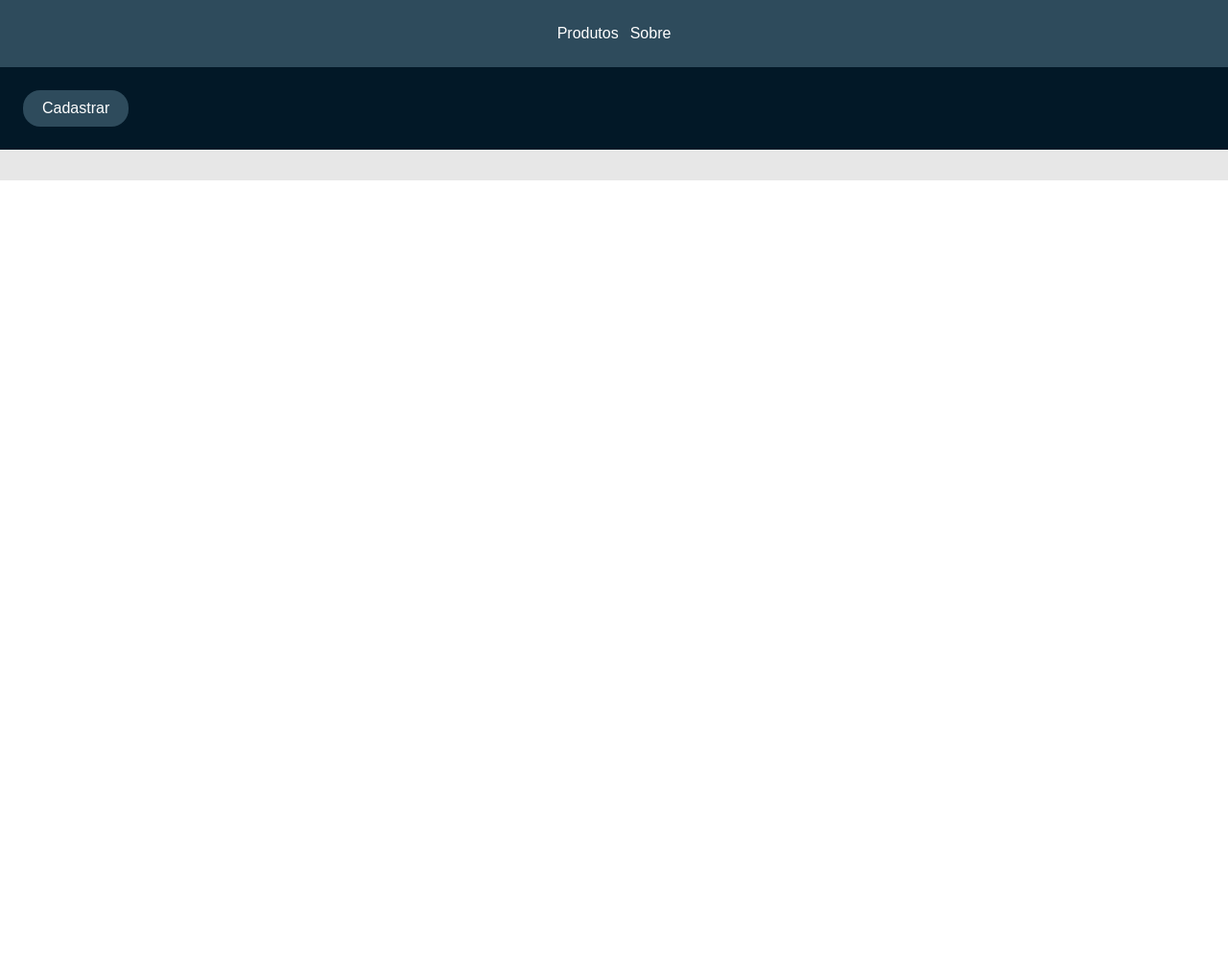
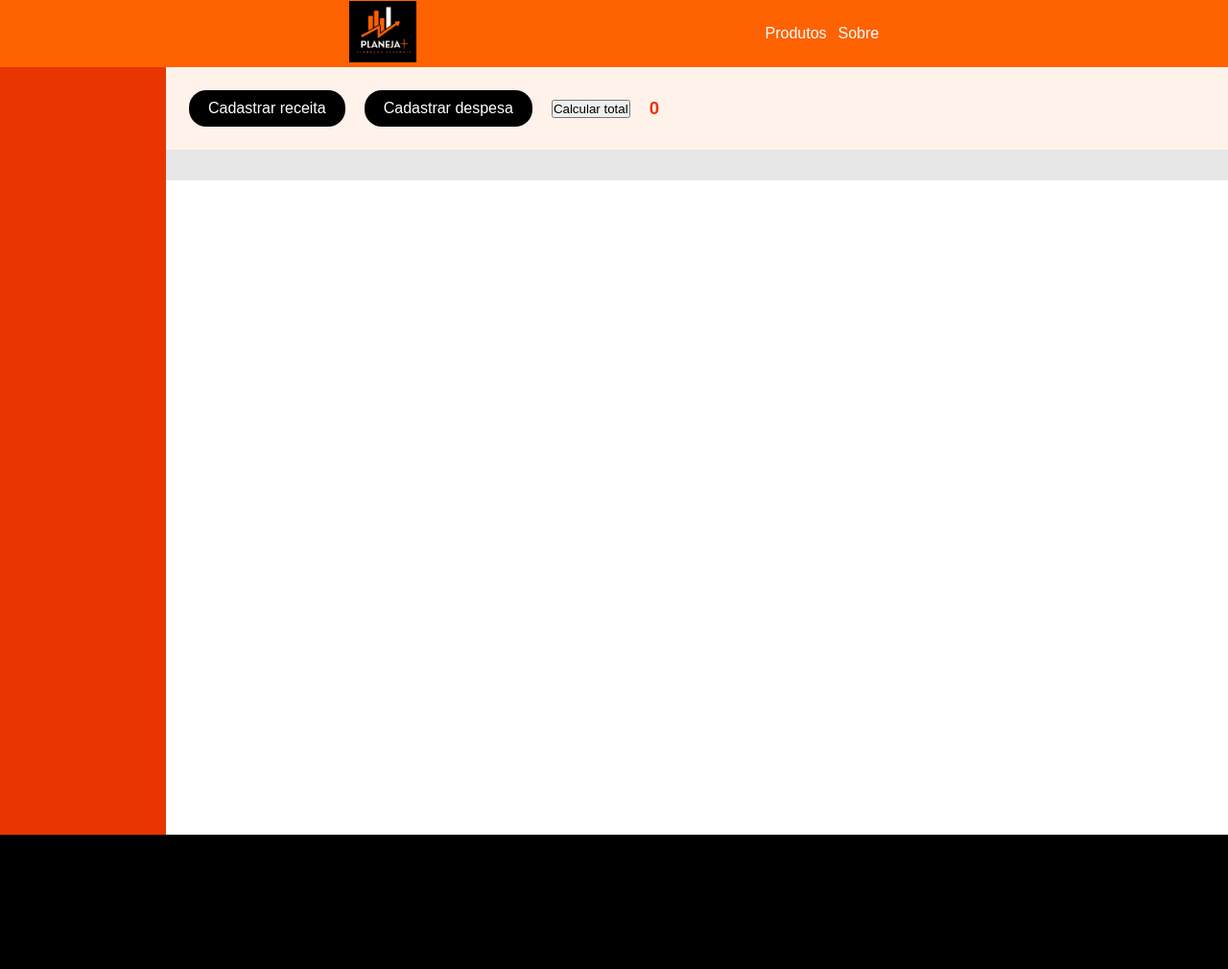
Before and after one commit to FernandoMorenoFernandes/prova-web, a Flask app: page / in a window 1280 px wide. Shown: the whole page at 96% size. Before the commit the page ends 188 px from the top, so only its background shows below. Run offline with Flask 3, Linux system fonts and the light colour scheme.

Commit message:
Primeiro comit

```diff
--- a/main.py
+++ b/main.py
@@ -4,9 +4,18 @@ app = Flask(__name__)
 
 lista = []
 
-@app.route("/")
-def produtos():
-    return render_template("tela_produtos.html", itens = lista)
+
+@app.route('/', methods=['GET', 'POST'])
+def index():
+    total = 0
+    if request.method == 'GET':
+        for item in lista:
+            if item['isreceita'] == 1:
+                total += int(item['preco'])
+            else:
+                total -= int(item['preco'])
+    return render_template("tela_produtos.html", itens=lista, total=total)
+
 
 @app.route("/produto/novo")
 def get_produto_novo():
@@ -14,35 +23,41 @@ def get_produto_novo():
     item = {}
     if id > 0:
         item = lista[id-1]
-    return render_template("produto_novo.html",item = item)
+    return render_template("produto_novo.html", item=item)
+
 
 @app.route("/produto/novo", methods=["POST"])
 def produto_novo():
     form_data = request.form
     index = int(request.args.get("id"))
+    isreceita = int(request.args.get("receita"))
     if index > 0:
         atualizado = {
             "id": index,
             "nome": form_data["nome"],
-            "preco": form_data["preco"]
+            "preco": form_data["preco"],
+            "isreceita": isreceita
         }
         lista[index-1] = atualizado
     else:
         novo = {
             "id": len(lista) + 1,
             "nome": form_data["nome"],
-            "preco": form_data["preco"]
+            "preco": form_data["preco"],
+            "isreceita": isreceita
         }
         lista.append(novo)
+        print(lista)
 
-    return redirect(url_for("produtos"))
+    return redirect(url_for("index"))
+
 
 @app.route("/produto/excluir")
 def produto_excluir():
     id = int(request.args.get("id"))
     lista.remove(lista[id-1])
-    return redirect(url_for("produtos"))
+    return redirect(url_for("index"))
 
 
 if __name__ == "__main__":
-    app.run("localhost", 5000, True)
+    app.run("localhost", 55000, True)
--- a/templates/produto_novo.html
+++ b/templates/produto_novo.html
@@ -1,5 +1,5 @@
 <!DOCTYPE html>
-<html lang="en">
+<html lang="pt-br">
 <head>
     <meta charset="UTF-8">
     <meta http-equiv="X-UA-Compatible" content="IE=edge">
--- a/templates/tela_produtos.html
+++ b/templates/tela_produtos.html
@@ -8,6 +8,7 @@
 </head>
 <body>
     <header>
+        <a><img src="logo.png"></a>
         <nav>
             <ul>
                 <li><a href="*">Produtos</a></li>
@@ -16,9 +17,16 @@
         </nav>
     </header>
     <main>
+        <aside>
+
+        </aside>
         <div class="container">
             <div class="container-header">
-                <a href="/produto/novo?id=0">Cadastrar</a>
+                <a href="/produto/novo?id=0&receita=1">Cadastrar receita</a>
+                <a href="/produto/novo?id=0&receita=0">Cadastrar despesa</a>
+                <button onclick="load()" id="calcula-total">Calcular total</button>
+                <h3 id="total">{{total}}</h3>
+
 
             </div>
             <div class="produtos-wrapper">
@@ -27,7 +35,7 @@
                         <p>Nome: {{item.nome}}</p>
                         <p>Preço: {{item.preco}}</p>
                         <div style="display:flex;gap:6px">
-                            <a href="/produto/novo?id={{item.id}}">Atualizar</a>
+                            <a href="/produto/novo?id={{item.id}}&receita={{item.is_receita}}">Atualizar</a>
                             <a href="/produto/excluir?id={{item.id}}">Excluir</a>
                         </div>
 
@@ -36,9 +44,28 @@
             </div>
         </div>
     </main>
+    <footer>
+
+    </footer>
 
 
 </body>
+<script>
+
+    var calcula_btn = document.getElementById("calcula_total")
+    var total = document.getElementById("total")
+    function load() {
+        var ajax = new XMLHttpRequest();
+        ajax.onreadystatechange= function() {
+            if(this.readyState == 4 && this.status == 200) {
+                console.log(this.responseText)
+            }
+        };
+        ajax.open("get","/total",true);
+        ajax.send();
+    }
+
+</script>
 
 <style>
     *{
@@ -53,8 +80,32 @@
         justify-content: space-evenly;
         height: 70px;
         width: 100%;
-        background-color: rgb(46, 75, 92);
+        background-color: rgb(255, 98, 1);
         box-shadow: 0px 2px 10px 0px rgba(0,0,0,0.3);
+    }
+
+    header img {
+        width: 70px;
+    }
+
+    .container-header #total {
+        color: rgb(233, 54, 0);
+    }
+
+    main {
+        display: flex;
+    }
+
+    aside {
+        width: 200px;
+        height: 100vh;
+        background-color: rgb(233, 54, 0);
+    }
+
+    footer {
+        height: 140px;
+        background-color: black;
+        width: 100%;
     }
 
 
@@ -68,16 +119,22 @@
         text-decoration: none;
         color: #fff;
     }
+
+    .container {
+        width: 100%;
+    }
     .container-header {
         display: flex;
         padding: 24px;
-        background-color: rgb(2, 24, 39);
+        align-items: center;
+        gap:20px;
+        background-color: rgb(255, 242, 234);
     }
 
     .container-header a {
         text-decoration: none;
         color: #fff;
-        background-color: rgb(46, 75, 92);
+        background-color: rgb(0, 0, 0);
         border-radius: 18px;
         padding: 10px 20px;
     }
@@ -91,7 +148,7 @@
     }
     .produtos{
         color: #fff;
-        background-color: rgb(48, 86, 95);
+        background-color: rgb(255, 130, 52);
         padding: 12px;
         border-radius: 12px;
     }
@@ -102,7 +159,7 @@
         align-items: center;
         margin-top: 12px;
         color: #fff;
-        background-color: rgb(7, 37, 49);
+        background-color: rgb(0, 0, 0);
         text-decoration: none;
         height: 20px;
         border-radius: 16px;
```
Also changed, not shown: templates/logo.png (added).
